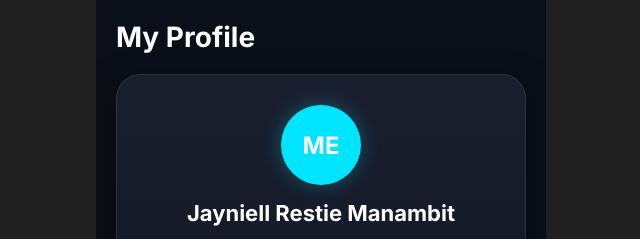
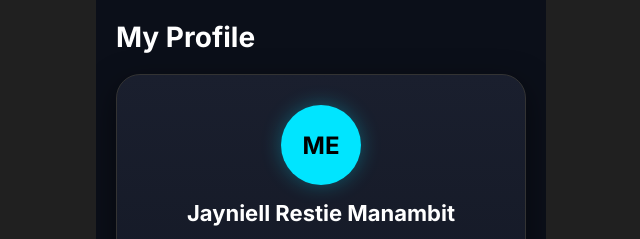
Before and after one commit to Gabrielle018/Business-Card-AR, a plain HTML site: page index.html in a window 1280 px wide. Both pictures are taken after a click on the element "Profile". Shown: the top 239 px of the page, 319-959 px from the left. Drawn offline with Linux system fonts and the light colour scheme.

Commit message:
Avatar font color

```diff
--- a/style.css
+++ b/style.css
@@ -127,7 +127,7 @@ body {
 
 .avatar-circle {
     width: 80px; height: 80px; border-radius: 50%; margin: 0 auto 15px;
-    background: #00E5FF; color: white; font-size: 24px; font-weight: bold;
+    background: #00E5FF; color: black; font-size: 24px; font-weight: bold;
     display: flex; justify-content: center; align-items: center;
     box-shadow: 0 0 20px rgba(0, 229, 255, 0.3);
 }
```
